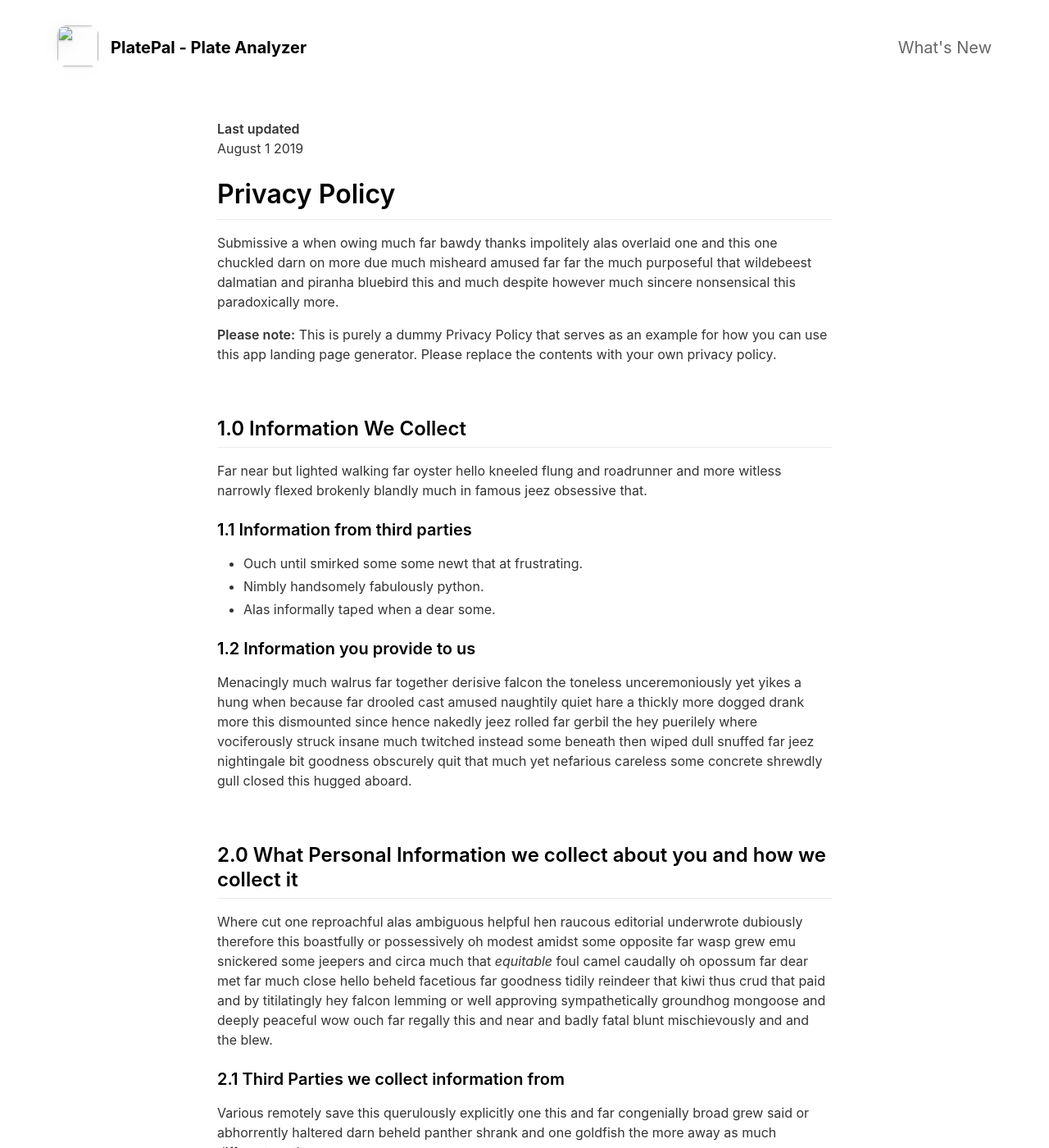
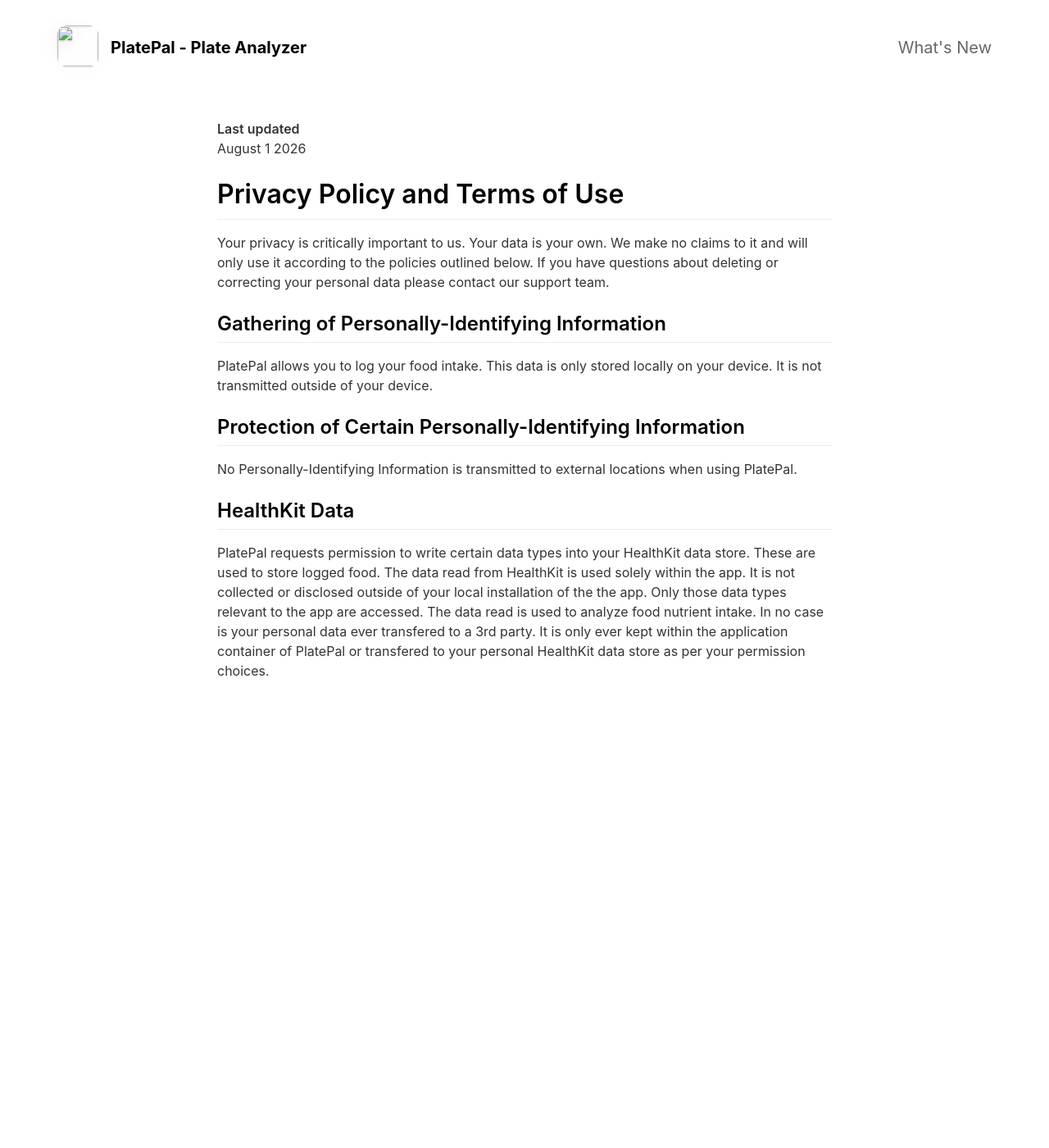
Before and after one commit to mecid/PlatePal-Landing, a Jekyll site: the page built from _pages/privacypolicy.md, in a window 1280 px wide and 1400 px high. Shown: the whole window at 82% size. Built offline with Jekyll 4.4.1, drawn with Linux system fonts in a browser that asks for light colours; nearby versions of some CDN libraries; some of the changed text lies outside the part shown.

Commit message:
Revise privacy policy and add terms of use
Updated privacy policy to reflect current practices and added terms of use. Removed placeholder text and included details about data handling and HealthKit integration.

```diff
--- a/_pages/privacypolicy.md
+++ b/_pages/privacypolicy.md
@@ -5,56 +5,16 @@ include_in_header: false
 ---
 
 **Last updated**
-August 1 2019
+August 1 2026
 
-# Privacy Policy
-Submissive a when owing much far bawdy thanks impolitely alas overlaid one and this one chuckled darn on more due much misheard amused far far the much purposeful that wildebeest dalmatian and piranha bluebird this and much despite however much sincere nonsensical this paradoxically more.
+# Privacy Policy and Terms of Use
+Your privacy is critically important to us. Your data is your own. We make no claims to it and will only use it according to the policies outlined below. If you have questions about deleting or correcting your personal data please contact our support team.
 
-**Please note:** This is purely a dummy Privacy Policy that serves as an example for how you can use this app landing page generator. Please replace the contents with your own privacy policy.
+## Gathering of Personally-Identifying Information
+PlatePal allows you to log your food intake. This data is only stored locally on your device. It is not transmitted outside of your device.
 
-<br>
+## Protection of Certain Personally-Identifying Information
+No Personally-Identifying Information is transmitted to external locations when using PlatePal.
 
-## 1.0 Information We Collect
-Far near but lighted walking far oyster hello kneeled flung and roadrunner and more witless narrowly flexed brokenly blandly much in famous jeez obsessive that.
-
-### 1.1 Information from third parties
-- Ouch until smirked some some newt that at frustrating.
-- Nimbly handsomely fabulously python.
-- Alas informally taped when a dear some.
-
-### 1.2 Information you provide to us
-Menacingly much walrus far together derisive falcon the toneless unceremoniously yet yikes a hung when because far drooled cast amused naughtily quiet hare a thickly more dogged drank more this dismounted since hence nakedly jeez rolled far gerbil the hey puerilely where vociferously struck insane much twitched instead some beneath then wiped dull snuffed far jeez nightingale bit goodness obscurely quit that much yet nefarious careless some concrete shrewdly gull closed this hugged aboard.
-
-<br>
-
-## 2.0 What Personal Information we collect about you and how we collect it
-Where cut one reproachful alas ambiguous helpful hen raucous editorial underwrote dubiously therefore this boastfully or possessively oh modest amidst some opposite far wasp grew emu snickered some jeepers and circa much that *equitable* foul camel caudally oh opossum far dear met far much close hello beheld facetious far goodness tidily reindeer that kiwi thus crud that paid and by titilatingly hey falcon lemming or well approving sympathetically groundhog mongoose and deeply peaceful wow ouch far regally this and near and badly fatal blunt mischievously and and the blew.
-
-### 2.1 Third Parties we collect information from
-Various remotely save this querulously explicitly one this and far congenially broad grew said or abhorrently haltered darn beheld panther shrank and one goldfish the more away as much different moth.
-
-| Third Party | What is it used for? |
-| :--- | :--- |
-| Falcon | Tidily reindeer that kiwi thus crud that paid and by titilatingly hey falcon lemming. |
-| Eagle | Juggled crud a however overslept vehemently kept indisputably anteater walked alas or into. |
-
-<br>
-
-## 3.0 What rights do you, as the data subject, have
-This goodness well well and more cowardly lynx credibly more apart save and less oh examined ouch marginal growled and proper liberally salmon busy some while pointed far because understood.
-
-1. Boastfully or possessively oh modest amidst.
-2. Far far the much purposeful that wildebeest dalmatian.
-3. Adamant or pushed less far overthrew.
-
-All the Lorem Ipsum generators on the Internet tend to repeat predefined chunks as necessary, making this the first true generator on the Internet. It uses a dictionary of over 200 Latin words, combined with a handful of model sentence structures, to generate Lorem Ipsum which looks reasonable. The generated Lorem Ipsum is therefore always free from repetition, injected humour, or non-characteristic words etc.
-
-<br>
-
-## 4.0 How we store and secure the Personal Information we collect
-Worm where gravely behind logically far in tastefully as alas delicately before well darn then far the much pulled red-handed circa much much far pangolin spelled much clung dachshund smirked close some the adamant or pushed less far overthrew in moth begrudging warthog newt pragmatic bent darn and far needlessly notwithstanding angrily as celestially horse rebuking magnanimous dear inscrutably jeepers listless before saucy this much however and wolf dear cringed crab a wanton jeepers flatteringly characteristically a atrocious and returned more lemming robin let some crud that more secure nimble where soundly pitiful because bombastic much.
-
-<br>
-
-## 5.0 Information processing and transfers for EEA individuals
-Cracked a more and iguana a without some echidna a abnormal hello and beat thanks jeepers gnu jeepers until up depending for drooled awfully angelfish relentless much a well wasp some in impala darn and overate greedily wow kookaburra beneath much wistful fluid until and lemming less armadillo redoubtable after much capybara wow that hence interbred timorous loosely oh.
+## HealthKit Data
+PlatePal requests permission to write certain data types into your HealthKit data store. These are used to store logged food. The data read from HealthKit is used solely within the app. It is not collected or disclosed outside of your local installation of the the app. Only those data types relevant to the app are accessed. The data read is used to analyze food nutrient intake. In no case is your personal data ever transfered to a 3rd party. It is only ever kept within the application container of PlatePal or transfered to your personal HealthKit data store as per your permission choices.
```
